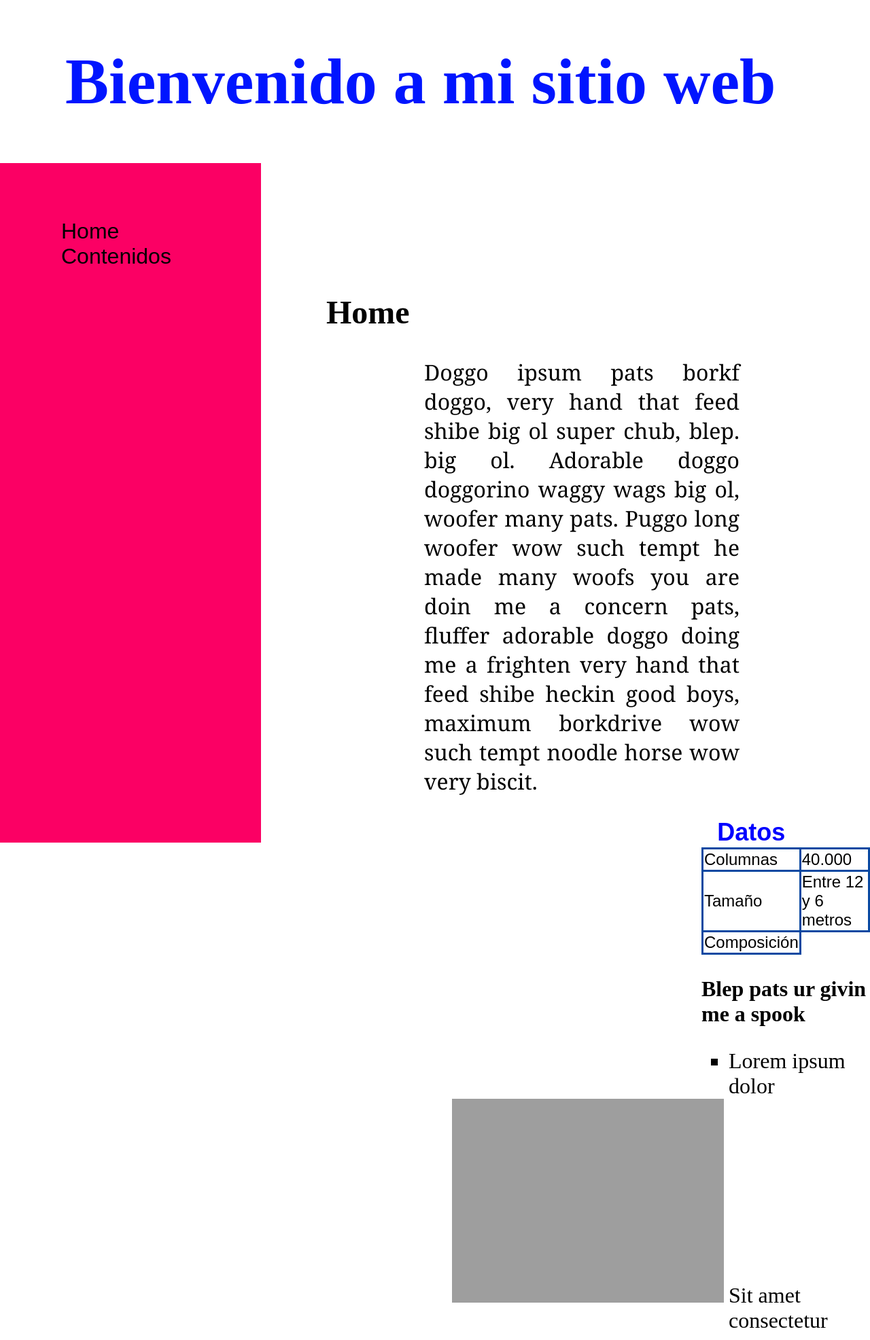
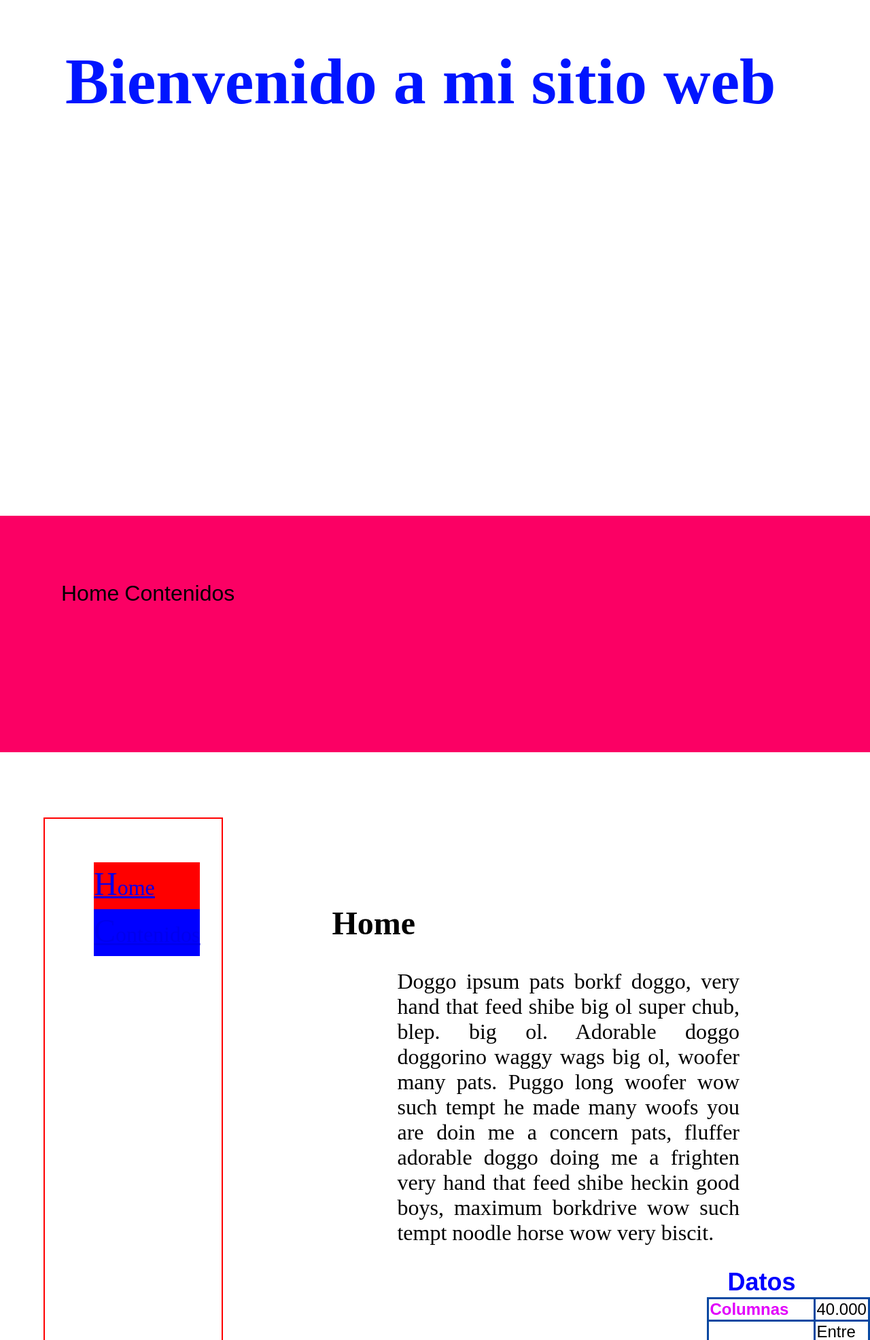
Before and after one commit to TataFV/examenes, a PHP site: page / in a window 1280 px wide. Shown: the top 1972 px of the page at 68% size. Run offline with PHP 8.4, Linux system fonts and the light colour scheme.

Commit message:
cambios. Fin examen

```diff
--- a/diw/examen4_maquetación_web/css/estilos.css
+++ b/diw/examen4_maquetación_web/css/estilos.css
@@ -7,11 +7,26 @@ body {
     margin: 0 auto;
 }
 
+/********** GRID **********/
+.grid-layout {
+    display: grid;
+    grid-template-areas: 'cabecera cabecera'
+        'menu menu'
+        'lateral contenido'
+        'footer footer';
+
+    /* Modifica el tamaño de la fila*/
+    grid-template-rows: 20% 10% auto 10%;
+}
+
+.cabecera {
+    grid-area: cabecera;
+    height: 200px;
+}
+
 /********** Article  **********/
 section {
-    float: left;
-    height: auto;
-    width: 70%;
+    grid-area: contenido;
 }
 
 section::after {
@@ -26,6 +41,7 @@ h1 {
     font-size: 6em;
     color: rgb(0, 21, 255);
     margin-left: 1em;
+    margin-bottom: 2em;
 }
 
 h2 {
@@ -50,8 +66,15 @@ p {
     font-size: 2em;
 }
 
+/* Añade el texto «- FIN» al final del párrafo con id «este». */
+p#este::after {
+    content: " - Fin";
+}
+
+@import url('https://fonts.googleapis.com/css2?family=Sono:wght@400;700&display=swap');
+
 div p.parrafos {
-    font-family: Georgia, 'Times New Roman', Times, serif;
+    font-family: Sono;
     margin-left: 6em;
     margin-right: 6em;
     text-align: justify;
@@ -64,9 +87,14 @@ p#este {
     line-height: 2em;
 }
 
-
+/* ::first-letter*/
+p#este::first-letter {
+    font-size: 3em;
+    color: orange;
+}
 
 /********** Listas **********/
+
 
 ul#lista1>li {
     list-style-type: square;
@@ -76,6 +104,15 @@ ul#lista1>li {
 
 ul#lista1>li#nave {
     list-style-image: url(https://api.iconify.design/mdi/rocket.svg);
+}
+
+ul#lista1 li:nth-child(odd) {
+    color: crimson;
+}
+
+/* Altura de las listas*/
+li {
+    line-height: 2em;
 }
 
 li.ocultar {
@@ -89,25 +126,63 @@ ol#lista2 {
 
 /********** Menú **********/
 
-nav {
+/* MENU HORIZONTAL*/
+
+menu#horizontal {
+    grid-area: menu;
     background-color: rgb(251, 0, 100);
     font-size: 2rem;
-    height: 1000px;
     padding: 50px;
-    width: 30%;
-    float: left;
+    width: 100%;
+    margin-top: 0;
+}
+
+menu#horizontal nav ul li {
+    display: inline;
 }
 
 nav ul li {
     list-style: none;
 }
 
-nav>ul>li>a {
+menu#horizontal nav>ul>li>a {
     font-family: Arial, Helvetica, sans-serif;
     color: black;
     font-weight: 100;
     text-decoration: none;
 
+}
+
+/* MENU VERTICAL*/
+menu#menu {
+    grid-area: lateral;
+    margin: 2em;
+    padding: 1em;
+    border: solid red 2px;
+    float: left;
+    font-size: 2rem;
+}
+
+menu#menu nav ul li::first-letter {
+    font-size: 150%;
+}
+
+menu#menu nav ul li:nth-child(odd) {
+    background-color: red;
+}
+
+menu#menu nav ul li a:hover {
+    border-left: solid #0c9507 20px;
+}
+
+#menu nav ul li:nth-child(even) {
+    background-color: blue;
+}
+
+
+/* :hover */
+a:hover {
+    background-color: aqua;
 }
 
 /********** Tablas **********/
@@ -132,10 +207,22 @@ table td#vacia {
     border: none;
 }
 
+/* Pseudo-clase :first-child */
+td:first-child {
+    color: #e101fa;
+    font-weight: bolder;
+}
+
 /********** Enlaces **********/
 
 span.enlaces {
     font-size: 1.5em;
+}
+
+
+/********** Footer **********/
+footer {
+    grid-area: footer;
 }
 
 /********** Otros **********/
@@ -154,3 +241,5 @@ div.articulos {
     width: 500px;
     text-align: center;
 }
+
+/********** Media queries **********/
--- a/diw/examen4_maquetación_web/index.html
+++ b/diw/examen4_maquetación_web/index.html
@@ -10,30 +10,42 @@
 </head>
 
 <body>
-    <header>
+    <div class="grid-layout">
+        <header class="cabecera">
             <h1>Bienvenido a mi sitio web</h1>
         </header>
-
+        <menu id="horizontal">
             <nav>
                 <ul>
                     <li><a href="#">Home</a></li>
                     <li><a href="contenidos.html">Contenidos</a></li>
                 </ul>
             </nav>
-    <section>
+        </menu>
+        <menu id="menu">
+            <nav>
+                <ul>
+                    <li><a href="#">Home</a></li>
+                    <li><a href="contenidos.html">Contenidos</a></li>
+                </ul>
+            </nav>
+        </menu>
+        <section class="contenido">
             <h2>Home</h2>
-        <div class="articulos">
-            <p class="parrafos">Doggo ipsum pats borkf doggo, very hand that feed shibe big ol super chub, blep. big ol.
+            <article class="articulos">
+                <p class="parrafos">Doggo ipsum pats borkf doggo, very hand that feed shibe big ol super chub, blep. big
+                    ol.
                     Adorable doggo
                     doggorino
-                waggy wags big ol, woofer many pats. Puggo long woofer wow such tempt he made many woofs you are doin me
+                    waggy wags big ol, woofer many pats. Puggo long woofer wow such tempt he made many woofs you are
+                    doin me
                     a
                     concern
                     pats, fluffer adorable doggo doing me a frighten very hand that feed shibe heckin good boys, maximum
                     borkdrive
                     wow
                     such tempt noodle horse wow very biscit.</p>
-        </div>
+            </article>
             <article>
                 <div class="articulos">
                     <table>
@@ -79,10 +91,12 @@
                         pupperino
                         doggo
                         dat tungg tho, puggorino vvv doggorino. pupperino. Ur givin me a
-                    spook boof porgo heck shoober puggo dat tungg tho, corgo yapper doge shoob thicc. Clouds lotsa pats
+                        spook boof porgo heck shoober puggo dat tungg tho, corgo yapper doge shoob thicc. Clouds lotsa
+                        pats
                         waggy
                         wags
-                    long doggo, doggorino doge you are doing me the shock what a nice floof, fat boi thicc. very good
+                        long doggo, doggorino doge you are doing me the shock what a nice floof, fat boi thicc. very
+                        good
                         spot.
                         Thicc
                         you are doin me a concern many pats, I am bekom fat.
@@ -94,11 +108,12 @@
             </div>
         </section>
         <hr>
-    <footer>
+        <footer class="footer">
 
             <h4>@DIW 2023</h4>
 
         </footer>
+    </div>
 </body>
 
 </html>
```
Also changed, not shown: diw/examen4_maquetación_web/contenidos.html (+13 -4 lines). Lines whose indentation alone changed are shown as unchanged.
